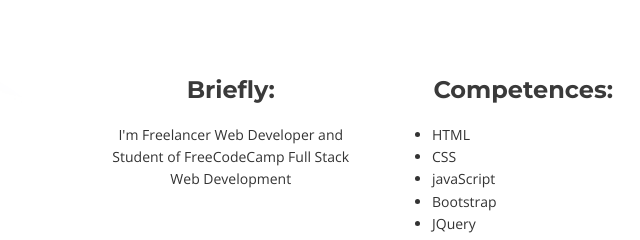
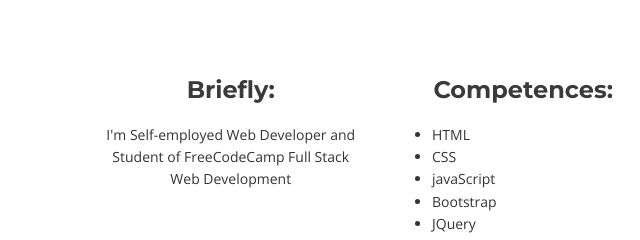
Before and after one commit to YevhenSu/Portfolio_freeCodeCamp, a plain HTML site: page index.html in a window 1280 px wide. Shown: the part 874-1114 px from the top of the page, 263-903 px from the left. Drawn offline with nearby package versions, Linux system fonts and the light colour scheme.

Commit message:
Update index.html

```diff
--- a/index.html
+++ b/index.html
@@ -68,7 +68,7 @@
                     <div class="col-xs-12 col-sm-3 col-md-3 col-lg-3" data-wow-delay="0.3s">
                         <div class="box-about wow bounceInDown">
                         <h4>Briefly:</h4>
-                        <p>I'm Freelancer Web Developer and Student of FreeCodeCamp Full Stack Web Development</p>
+                        <p>I'm Self-employed Web Developer and Student of FreeCodeCamp Full Stack Web Development</p>
                         </div>
                     </div>
                     <div class="col-xs-12 col-sm-3 col-md-3 col-lg-3" data-wow-delay="0.5s">
```
